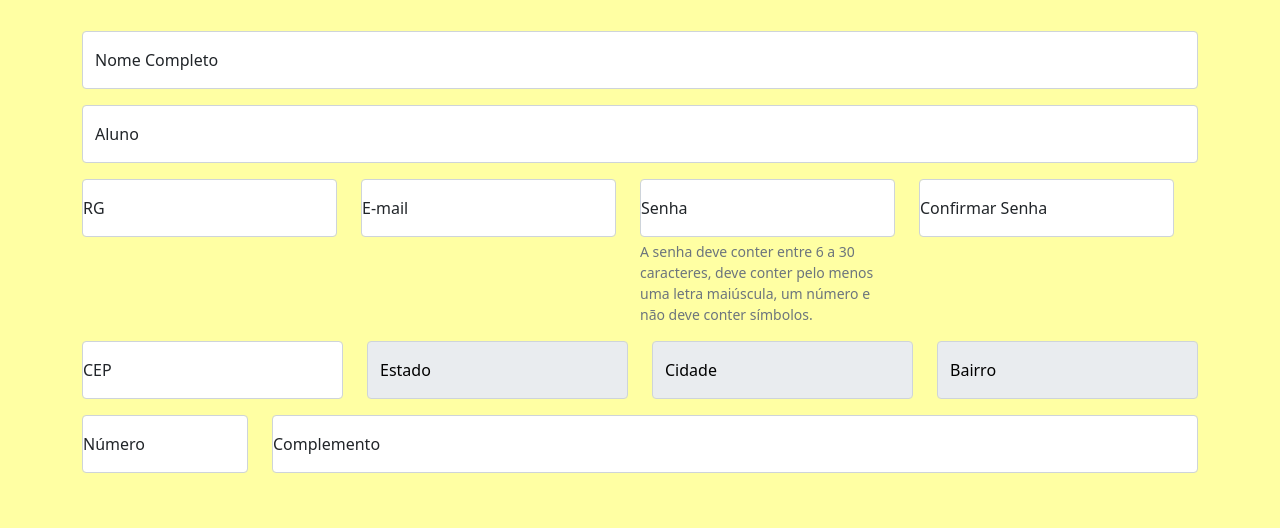
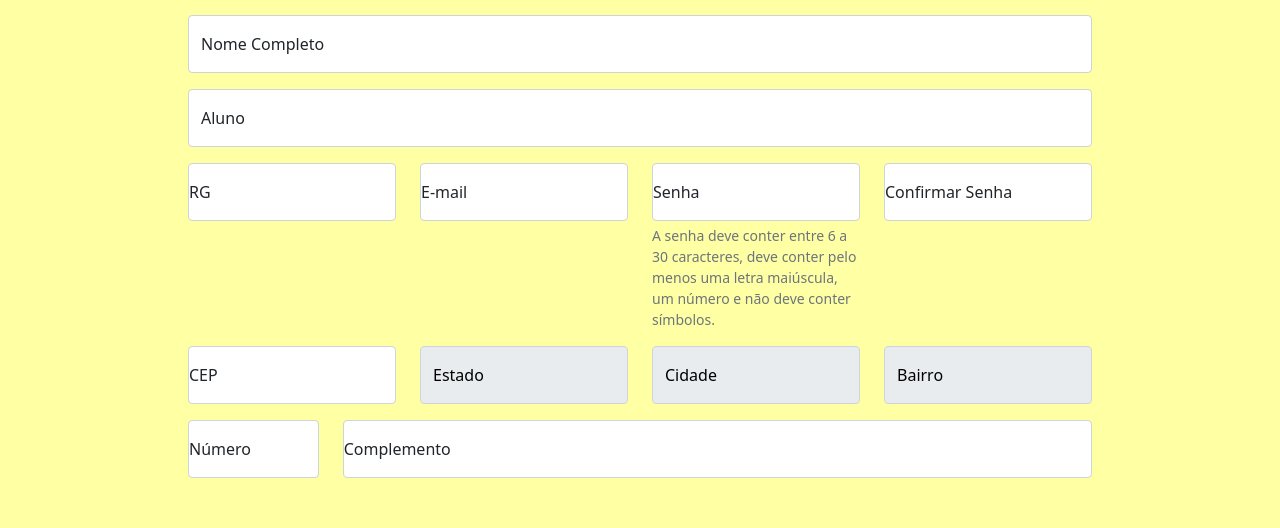
Before and after one commit to cclsenna/devzoomkids, a plain HTML site: page NovoCadastro.html in a window 1280 px wide. Shown: the part 272-800 px from the top of the page. Drawn offline with nearby package versions, Linux system fonts and the light colour scheme.

Commit message:
ajuste página de cadastro

```diff
--- a/NovoCadastro.html
+++ b/NovoCadastro.html
@@ -43,7 +43,7 @@
   </header>
   <!-- FIM DO HEADER -->
   <!-- Formulário -->
-    <main class="cadastro w-100 gap-5">
+    <main class="cadastro w-75 gap-5 mx-auto mt-5 px-3">
       <h1 class="display-5 text-link ">Cadastre-se aqui!</h1>
       <form class="form-floating">
       <div class="container">
@@ -54,34 +54,27 @@
           <span class="input-mensagem-erro"></span>
         </div>
       </div>
-
       <div class="container">
         <div class="form-floating col mb-3">
           <input type="text" class="form-control" id="inputNameAluno" placeholder="Nome do aluno" data-tipo="nomeAluno" required>
           <label for="floatingInput">Aluno</label>
           <span class="input-mensagem-erro"></span>
         </div>
-
       </div>
-
-
         <!--bloco rg-->
         <div class="container">
-          <div class="row w-100">
-            <!-- <div class="d-flex flex-row justify-content-between flex-wrap mb-3"> -->
-             <div class="form-floating col-12 col-lg-3 mb-3">
+          <div class="row mb-3 gap-2 gap-lg-0">
+            <div class="form-floating col-12 col-lg-3">
                <input type="text" class="form-control" id="inputRg" placeholder="RG" data-tipo="rg" required>
                <label for="floatingInput">RG</label>
                <span class="input-mensagem-erro"></span>
                </div>
-
-             <div class="form-floating col-12 col-lg-3 mb-3">
+             <div class="form-floating col-12 col-lg-3">
                <input type="email" class="form-control" id="inputEmail4" placeholder="name@example.com" data-tipo="email" required>
                <label for="floatingInput">E-mail</label>
                <span class="input-mensagem-erro"></span>
              </div>
-
-             <div class="form-floating col-12 col-lg-3 mb-3">
+             <div class="form-floating col-12 col-lg-3">
                <input type="password" class="form-control" id="inputPassword4"
                pattern="^(?=.*[a-z])(?=.*[A-Z])(?=.*[0-9])(?!.*[ !@#$%^&*_=+-]).{6,30}$" placeholder="Senha" data-tipo="senha" aria-describedby="passwordHelpBlock"  autocomplete="off" title="A senha deve conter entre 6 a 30 caracteres, deve conter pelo menos uma letra maiúscula, um número e não deve conter símbolos." required>
                <label for="floatingPassword">Senha</label>
@@ -91,85 +84,63 @@
                </div>
                <span class="input-mensagem-erro"></span>
              </div>
-
-               <div class="form-floating col-12 col-lg-3 mb-3">
+               <div class="form-floating col-12 col-lg-3">
                  <input type="password" class="form-control" id="inputPassword5" placeholder="Senha" data-tipo="confirmarSenha"  autocomplete="off">
                  <label for="floatingPassword">Confirmar Senha</label>
                  <span class="input-mensagem-erro"></span>
-
                </div>
           <!-- </div>-->
            </div>
-
         </div>
-
-
-
                 <!--bloco cep-->
         <section class="container">
-          <div class="row">
-
+          <div class="row mb-3">
           <div class="form-floating col">
             <input type="text" class="form-control" id="inputZip" placeholder="CEP" data-tipo="cep" required>
             <label for="floatingInput">CEP</label>
             <span class="input-mensagem-erro"></span>
-
           </div>
           <!-- Desabilitado -->
-            <div class="col form-group form-floating mb-3">
+            <div class="col form-group form-floating">
               <input type="text" class="form-control" id="inputState" placeholder= "Estado" data-tipo="estado" disabled>
               <label for="floatingInput"></label>
               <span class="input-mensagem-erro"></span>
-
             </div>
-            <div class="col form-group form-floating mb-3">
+            <div class="col form-group form-floating">
               <input type="text" class="form-control" id="inputCity" placeholder="Cidade" data-tipo="cidade" disabled>
               <label for="floatingInput"></label>
               <span class="input-mensagem-erro"></span>
-
             </div>
-            <div class="col form-group form-floating mb-3">
+            <div class="col form-group form-floating">
               <input type="text" class="form-control" id="inputBairro" placeholder="Bairro" data-tipo="bairro" disabled>
               <label for="floatingInput" ></label>
               <span class="input-mensagem-erro"></span>
-
             </div>
           </div>
         </section>
           <!-- Habilitado -->
-
         <div class="container">
           <div class="row mb-3">
             <div class="form-floating col-2">
               <input type="text" class="form-control" id="inputNumero" placeholder="Número" data-tipo="numero" required>
               <label for="floatingInput">Número</label>
               <span class="input-mensagem-erro"></span>
-
             </div>
             <div class="form-floating col">
               <input type="text" class="form-control" id="inputComplemento" placeholder="Complemento" data-tipo="complemento">
               <label for="floatingInput">Complemento</label>
               <span class="input-mensagem-erro"></span>
-
             </div>
-
           </div>
-
         </div>
-
       </main>
-
       <section class="button my-5 mx-5">
         <button type="submit" class="button w-20">Cadastrar</button>
-    </section>
+      </section>
     <footer class="footer-config text-center mt-auto">
       <div class="text-center p-1 text-color">
         Dev Zoom Kids © 2022
       </div>
     </footer>
   </body>
-
-</body>
-
-
 </html>
--- a/css/cadastro_style.css
+++ b/css/cadastro_style.css
@@ -17,8 +17,6 @@
 }
 
 .cadastro{
-    background-color: #FFFFA3;
-    padding: 5vw;
     display: flex;
     flex-direction: column;
     justify-content: space-between;
```
